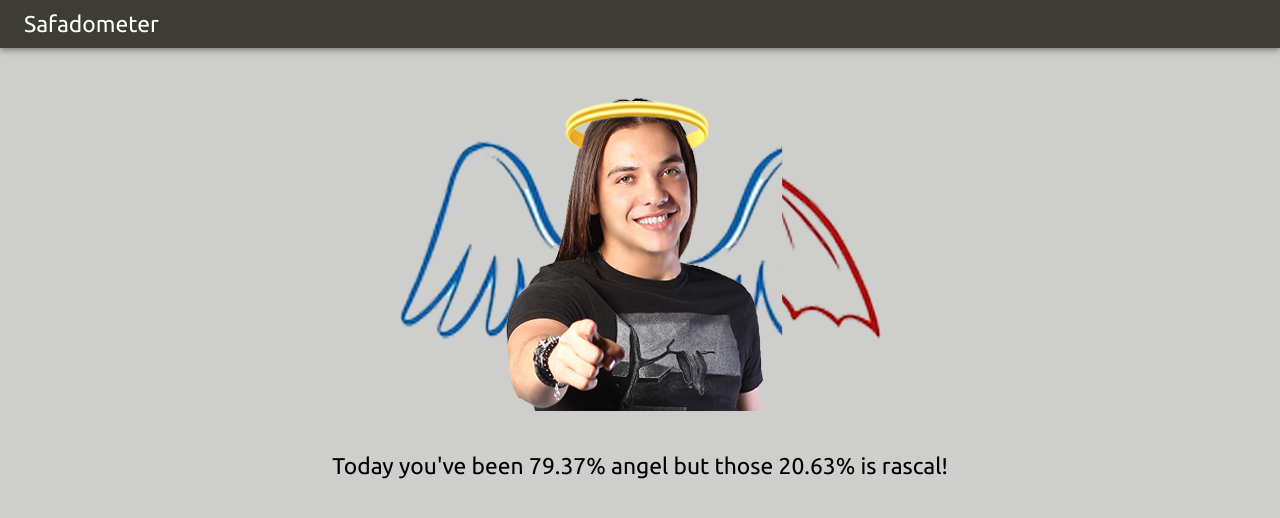
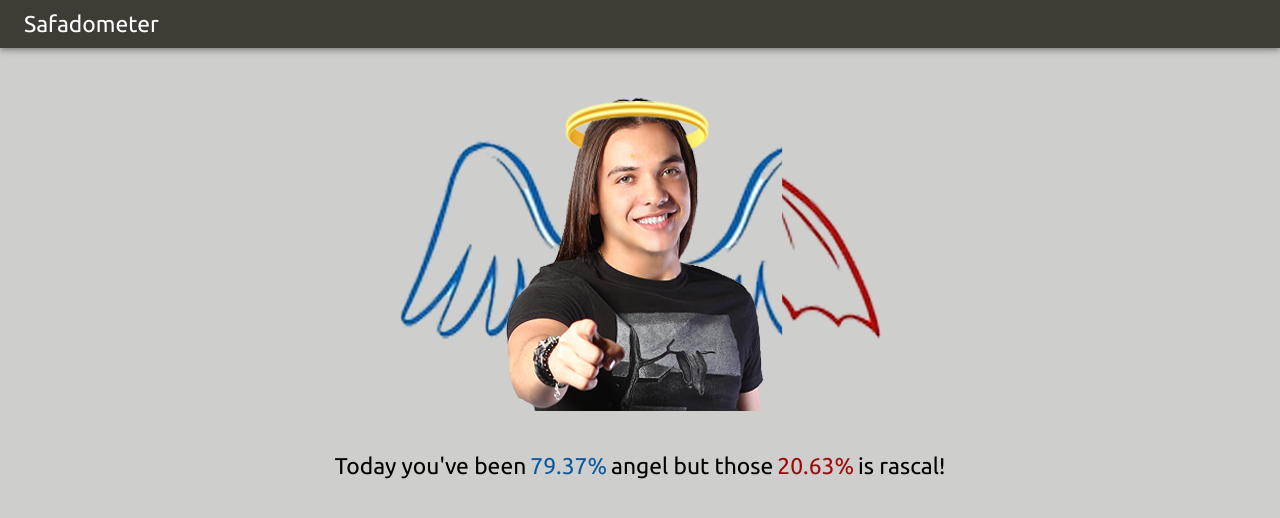
Before and after one commit to andrebnassis/safadometer, a React (Create React App) app: page / in a window 1280 px wide. Shown: the top 518 px of the page. Built offline with nearby package versions, Linux system fonts and the light colour scheme.

Commit message:
add color to percentage text value

```diff
--- a/src/App.tsx
+++ b/src/App.tsx
@@ -23,11 +23,23 @@ const App:React.FC = ()  => {
       </div>
       <div style={{display:'flex', justifyContent:'center', alignItems:'center'}}>
         <Typography variant='h6'>
-        Today you've been {
+        Today you've been
+        </Typography>
+        <Typography variant='h6' color="#09599F" component="span" sx={{margin:'0 4px 0 4px'}}>
+         {
             angelPercentageAmountString
-          }% angel but those {
+          }%
+          </Typography>
+          <Typography variant='h6' >
+           angel but those
+           </Typography>
+           <Typography variant='h6' color="#9B0A0A" component="span" sx={{margin:'0 4px 0 4px'}}>
+           {
             rascalPercentageAmountString
-          }% is rascal!
+          }%
+          </Typography>
+          <Typography variant='h6'>
+           is rascal!
         </Typography>
       </div>
       </div>
@@ -35,4 +47,6 @@ const App:React.FC = ()  => {
   );
 }
 
+
+
 export default App;
```
